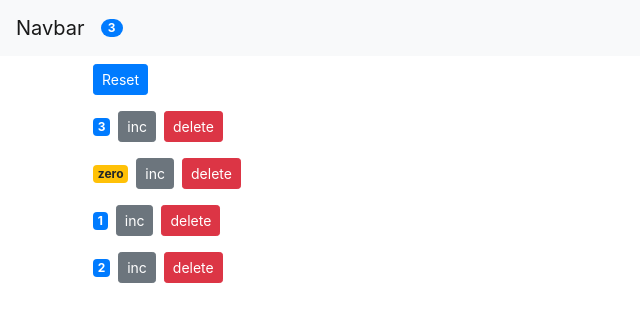
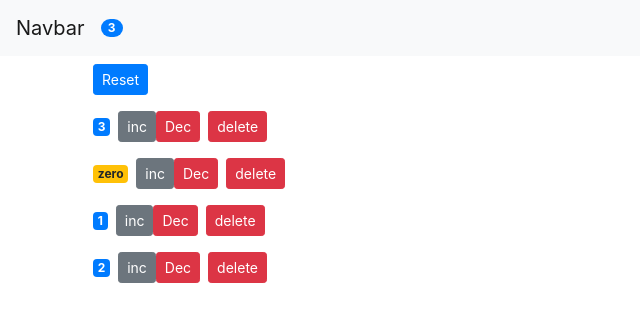
Before and after one commit to aymenzitouni/Items_Dashboard_ReactJs, a React (Create React App) app: page / in a window 1280 px wide. Shown: the top 322 px of the page, without its empty margins (0-640 px from the left). Built offline with nearby package versions, Linux system fonts and the light colour scheme.

Commit message:
counter_app done - 01

```diff
--- a/src/App.js
+++ b/src/App.js
@@ -27,6 +27,16 @@ class App extends Component {
     });
   };
 
+  handleDecrement = counter => {
+    const counters = [...this.state.counters];
+    const index = counters.indexOf(counter);
+    counters[index] = { ...counter };
+    counters[index].value--;
+    this.setState({
+      counters
+    });
+  };
+
   handleReset = () => {
     const counters = this.state.counters;
     counters.map(counter => (counter.value = 0));
@@ -42,6 +52,7 @@ class App extends Component {
           <Counters
             onReset={this.handleReset}
             onIncrement={this.handleIncrement}
+            onDecrement={this.handleDecrement}
             onDelete={this.handleDelete}
             counters={this.state.counters}
           />
--- a/src/components/counter.jsx
+++ b/src/components/counter.jsx
@@ -25,6 +25,12 @@ class Counter extends Component {
           inc
         </button>
         <button
+          onClick={() => this.props.onDecrement(this.props.counter)}
+          className="btn btn-sm btn-danger"
+        >
+          Dec
+        </button>
+        <button
           onClick={() => this.props.onDelete(this.props.counter.id)}
           className="btn btn-sm btn-danger m-2"
         >
--- a/src/components/counters.jsx
+++ b/src/components/counters.jsx
@@ -3,7 +3,7 @@ import Counter from "./counter";
 
 class Counters extends Component {
   render() {
-    const { onReset, counters, onIncrement, onDelete } = this.props;
+    const { onReset, counters, onIncrement, onDecrement, onDelete } = this.props;
     return (
       <div>
         <button className="btn btn-sm btn-primary m-2" onClick={onReset}>
@@ -16,6 +16,7 @@ class Counters extends Component {
             selected={true}
             onDelete={onDelete}
             onIncrement={onIncrement}
+            onDecrement={onDecrement}
           />
         ))}
       </div>
```
